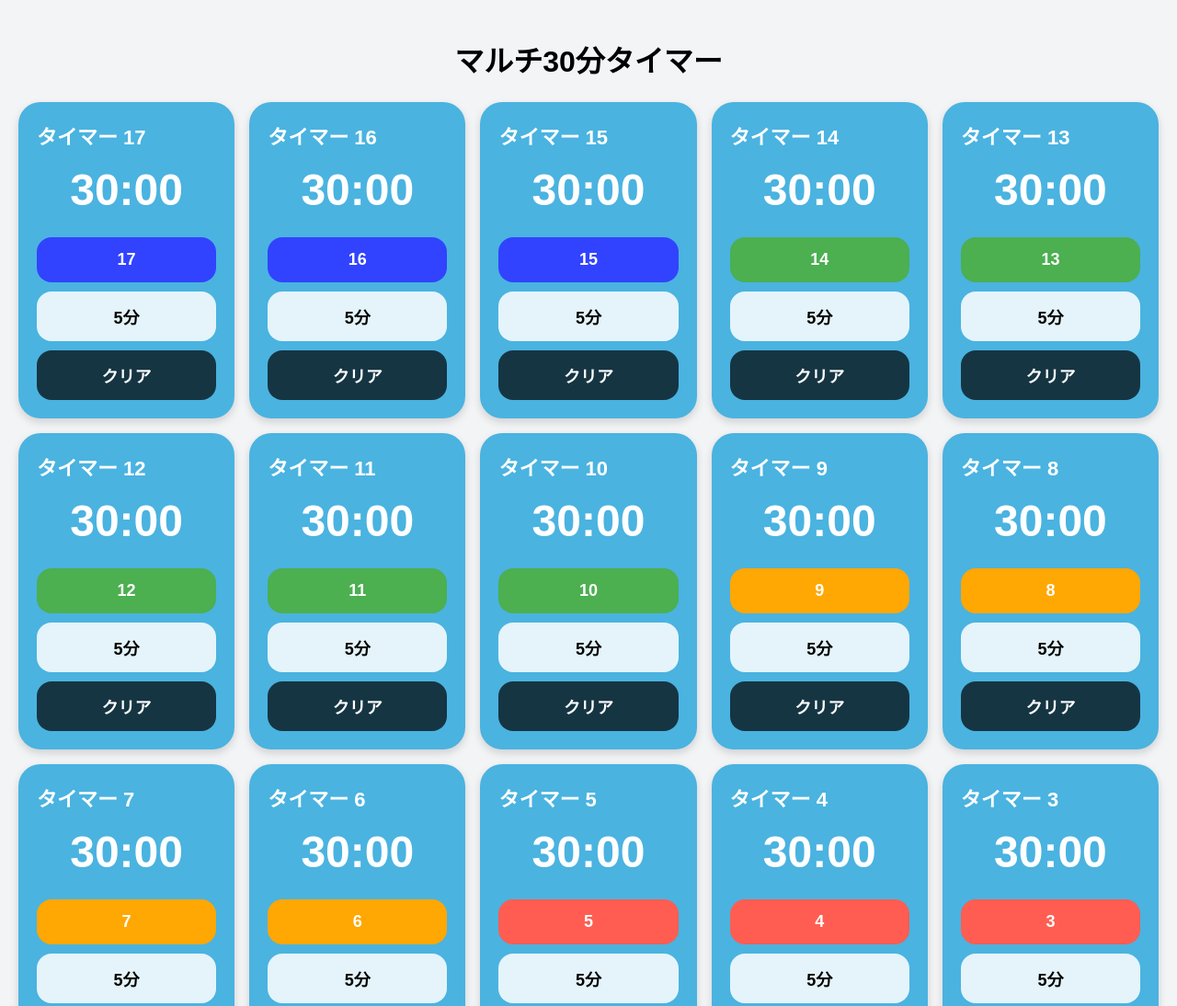
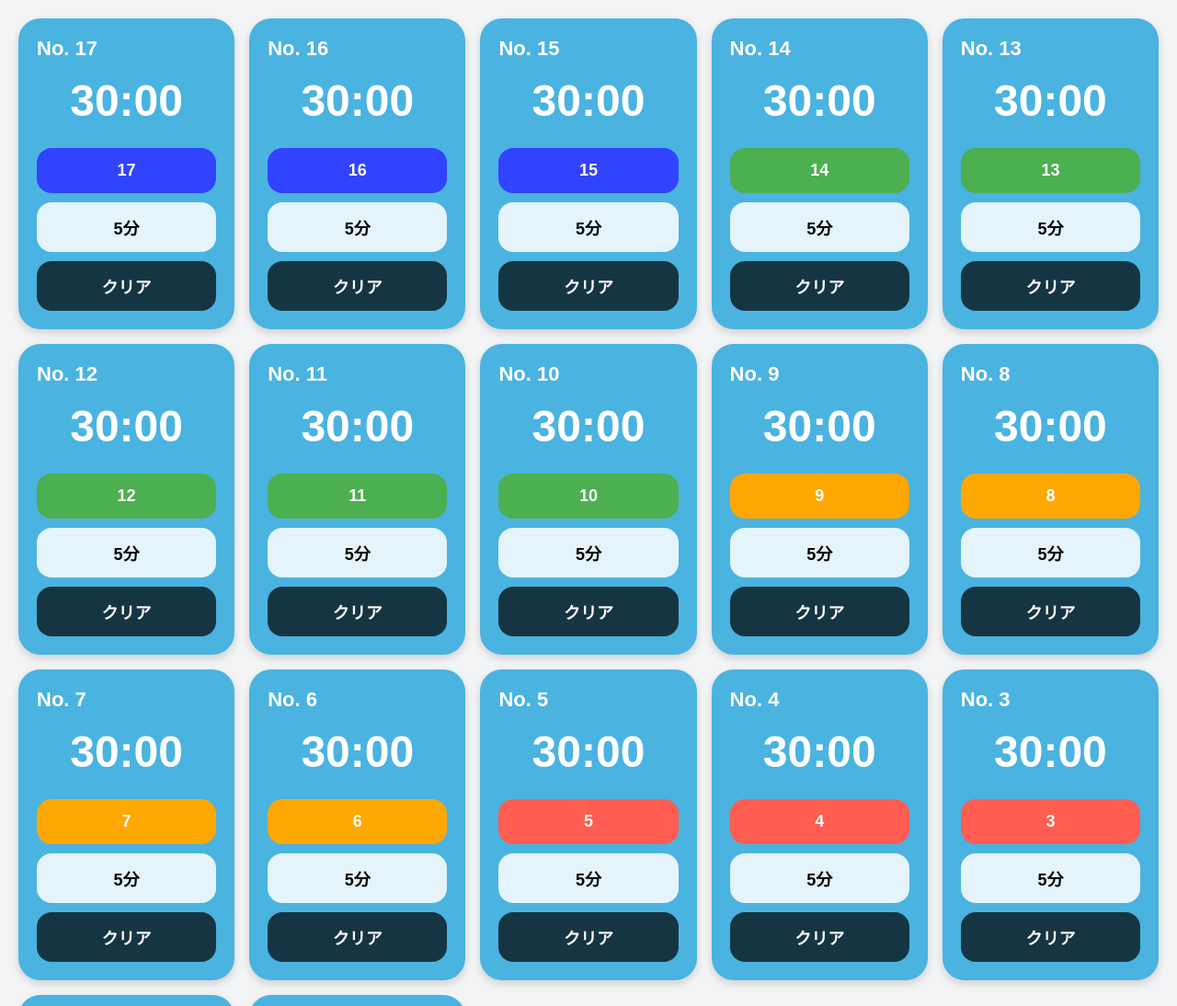
Before and after one commit to yuduki649854-hub/timer, a plain HTML site: page index.html in a window 1280 px wide. Shown: the top 1094 px of the page at 92% size. Drawn offline with Linux system fonts and the light colour scheme.

Commit message:
Remove h1 title from index.html
Removed the main title from the HTML structure.

```diff
--- a/index.html
+++ b/index.html
@@ -13,11 +13,6 @@
       padding: 20px;
       font-family: Arial, sans-serif;
       background: #f3f4f6;
-    }
-
-    h1 {
-      text-align: center;
-      margin-bottom: 24px;
     }
 
     .grid {
@@ -80,8 +75,6 @@
 </head>
 <body>
 
-  <h1>マルチ30分タイマー</h1>
-
   <div class="grid" id="timerGrid"></div>
 
   <script>
@@ -140,7 +133,7 @@
         card.id = `card-${i}`;
 
         card.innerHTML = `
-          <div class="timer-title">タイマー ${i}</div>
+          <div class="timer-title">No. ${i}</div>
           <div class="time" id="time-${i}">30:00</div>
 
           <div class="buttons">
```
